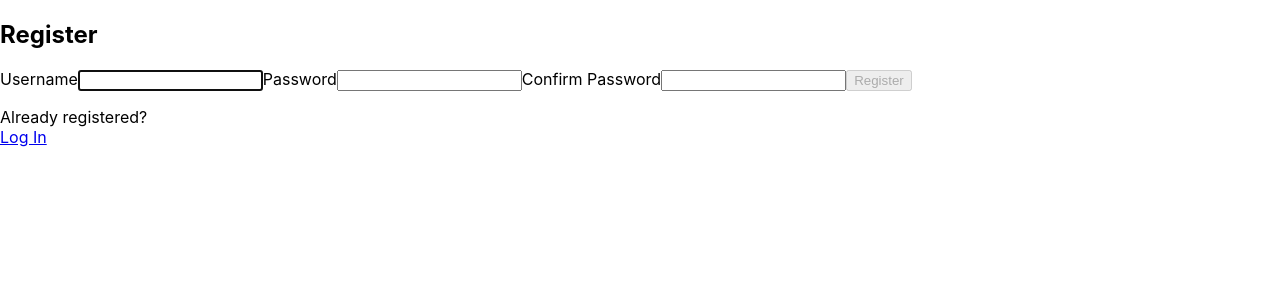
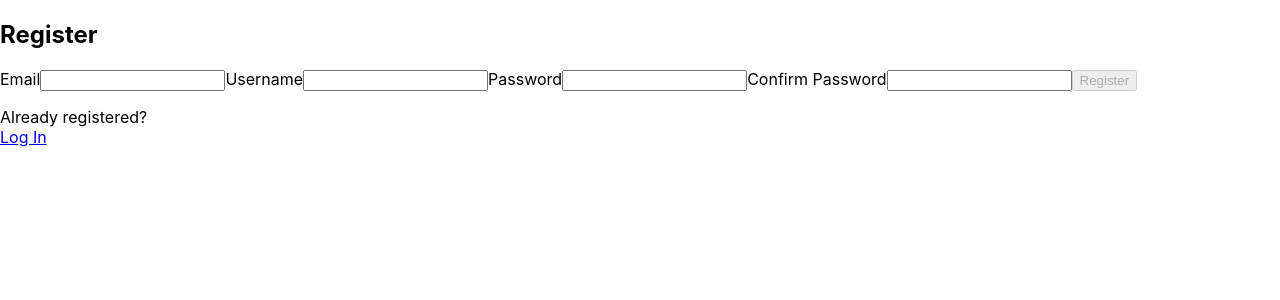
Before and after one commit to davidhorobin/budget-balance, a React (Create React App) app in the folder frontend/: page /register in a window 1280 px wide. Shown: the top 300 px of the page. Built offline with nearby package versions, Linux system fonts and the light colour scheme.

Commit message:
add: email field

```diff
--- a/frontend/src/components/Register.js
+++ b/frontend/src/components/Register.js
@@ -4,11 +4,15 @@ import axios from '../api/axios'
 
 const USER_REGEX = /^[A-Za-z0-9]{2,24}$/
 const PASS_REGEX = /^(?=.*[a-z])(?=.*[A-Z])(?=.*\d)(?=.*[!@#$%^&*]).{8,24}$/
+const EMAIL_REGEX = /^[A-Za-z0-9._%+-]+@[A-Za-z0-9.-]+\.[A-Za-z]{2,}$/
 const REGISTER_URL = '/auth/register'
 
 const Register = () => {
-    const userRef = useRef();
     const errRef = useRef();
+
+    const [email, setEmail] = useState("");
+    const [validEmail, setValidEmail] = useState(false);
+    const [emailFocus, setEmailFocus] = useState(false);
 
     const [user, setUser] = useState('');
     const [validName, setValidName] = useState(false);
@@ -26,36 +30,38 @@ const Register = () => {
     const [success, setSuccess] = useState(false);
 
     useEffect(() => {
-        userRef.current.focus();
-    }, [])
+        const result = EMAIL_REGEX.test(email);
+        setValidEmail(result);
+    }, [email]);
 
     useEffect(() => {
         const result = USER_REGEX.test(user);
         setValidName(result);
-    }, [user])
+    }, [user]);
 
     useEffect(() => {
         const result = PASS_REGEX.test(pwd);
         setValidPwd(result);
         const match = pwd === matchPwd;
         setValidMatchPwd(match);
-    }, [pwd, matchPwd])
+    }, [pwd, matchPwd]);
 
     useEffect(() => {
         setErrMsg('');
-    }, [user, pwd, matchPwd])
+    }, [email, user, pwd, matchPwd]);
 
     const handleSubmit = async (e) => {
         e.preventDefault();
-        const v1 = USER_REGEX.test(user);
-        const v2 = PASS_REGEX.test(pwd);
-        if (!v1 || !v2) {
+        const v1 = EMAIL_REGEX.test(email)
+        const v2 = USER_REGEX.test(user);
+        const v3 = PASS_REGEX.test(pwd);
+        if (!v1 || !v2 || !v3) {
             setErrMsg('Invalid details');
             return;
         }
         try {
             await axios.post(REGISTER_URL,
-                JSON.stringify({username: user, password: pwd, email: "brian@email.com"})
+                JSON.stringify({username: user, password: pwd, email: email})
             );
             setSuccess(true);
         } catch (err) {
@@ -81,12 +87,27 @@ const Register = () => {
                     <p ref={errRef} className={errMsg ? "errmsg" : "offscreen"} aria-live="assertive">{errMsg}</p>
                     <h1>Register</h1>
                     <form onSubmit={handleSubmit}>
+                        <label htmlFor="email">Email</label>
+                        <input
+                            type="email"
+                            id="email"
+                            autoComplete="email"
+                            onChange={(e) => setEmail(e.target.value)}
+                            required
+                            aria-invalid={validEmail ? "false" : "true"}
+                            aria-describedby="emailnote"
+                            onFocus={() => setEmailFocus(true)}
+                            onBlur={() => setEmailFocus(false)}
+                        />
+                        <p id="emailnote"
+                           className={emailFocus && email && !validEmail ? "instructions" : "offscreen"}>
+                            Please enter a valid email address
+                        </p>
                         <label htmlFor="username">Username</label>
                         <input
                             type="text"
                             id="username"
-                            ref={userRef}
-                            autoComplete="off"
+                            autoComplete="username"
                             onChange={(e) => setUser(e.target.value)}
                             required
                             aria-invalid={validName ? "false" : "true"}
@@ -102,6 +123,7 @@ const Register = () => {
                         <input
                             type="password"
                             id="password"
+                            autoComplete="new-password"
                             onChange={(e) => setPwd(e.target.value)}
                             required
                             aria-invalid={validPwd ? "false" : "true"}
@@ -109,7 +131,7 @@ const Register = () => {
                             onFocus={() => setPwdFocus(true)}
                             onBlur={() => setPwdFocus(false)}
                         />
-                        <p id="pwdnote" className={pwdFocus && !validPwd ? "instructions" : "offscreen"}>
+                        <p id="pwdnote" className={pwdFocus && email && !validPwd ? "instructions" : "offscreen"}>
                             Must be between 8 and 24 characters <br/>
                             Must contain at least one uppercase letter, lowercase letter, number, and special character.
                         </p>
@@ -124,7 +146,8 @@ const Register = () => {
                             onFocus={() => setMatchFocus(true)}
                             onBlur={() => setMatchFocus(false)}
                         />
-                        <p id="confpwdnote" className={matchFocus && !validMatchPwd ? "instructions" : "offscreen"}>
+                        <p id="confpwdnote"
+                           className={matchFocus && matchPwd && !validMatchPwd ? "instructions" : "offscreen"}>
                             Must match password
                         </p>
                         <button disabled={!validName || !validPwd || !validMatchPwd}>Register</button>
```
